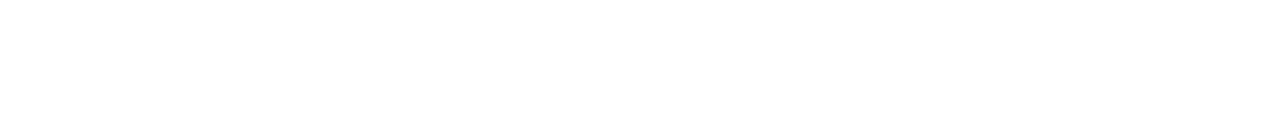
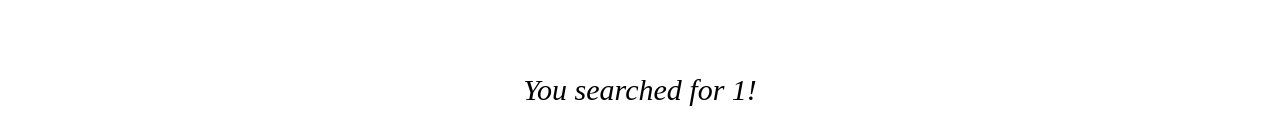
Before and after one commit to zoe-arbuckle/api-party, a React (Create React App) app: page /github/1 in a window 1280 px wide. Shown: the part 747-884 px from the top of the page. Before the commit the page ends 800 px from the top, so only its background shows below. Built offline with nearby package versions, Linux system fonts and the light colour scheme; a web font is replaced by a local one.

Commit message:
Add route for github/username

```diff
--- a/src/Github.js
+++ b/src/Github.js
@@ -37,6 +37,8 @@
                 </form>
 
                 <Route exact path='/github' render={() => <h3>Please enter a username to search on GitHub</h3>} />
+                <Route path='/github/:username'
+                    render={(props) => <h3>You searched for {props.match.params.username}!</h3> } />
             </div>
         )
     }
```
